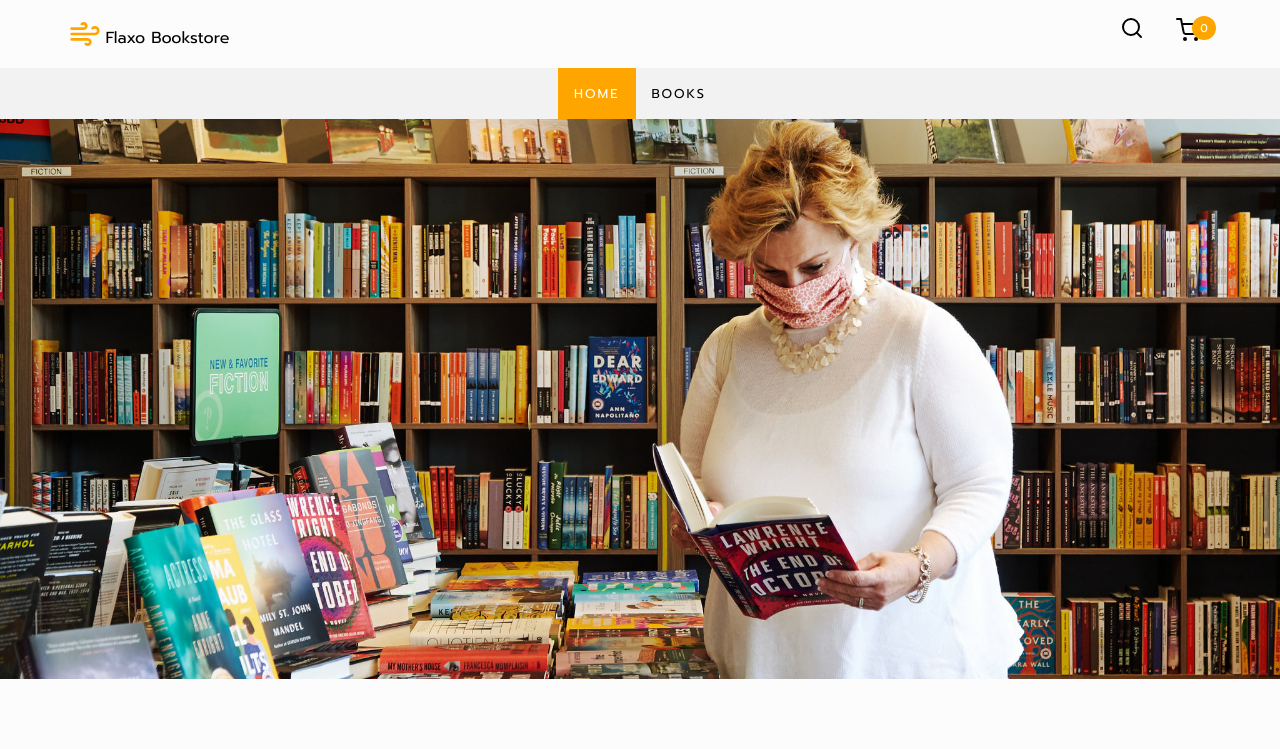
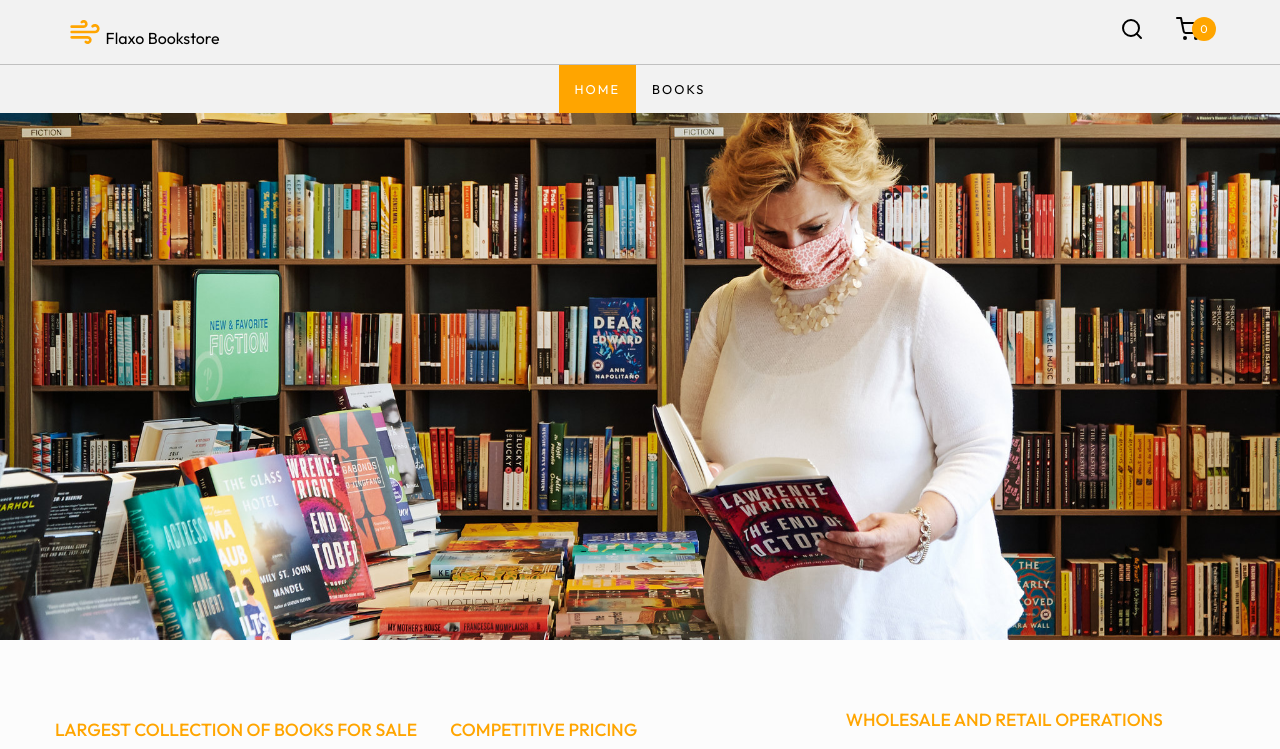
Before and after one commit to Obizim/flaxo, a React (Create React App) app: page / in a window 1280 px wide. Shown: the top 749 px of the page. Built offline with nearby package versions, Linux system fonts and the light colour scheme; no server answers.

Commit message:
made header fixed & updates

```diff
--- a/src/components/header/header.scss
+++ b/src/components/header/header.scss
@@ -1,12 +1,21 @@
+.header-container {
+  position: fixed;
+  width: 100%;
+  z-index: 2;
+  top: 0;
+  height: 20vh;
+}
+
 .header {
   display: flex;
   justify-content: space-between;
   align-items: center;
-  margin: 1rem 0;
-  padding: 0 4rem;
+  border-bottom: 1px solid #c0c0c0;
+  padding: 1rem 4rem;
+  background-color: #f2f2f2;
 
   @media screen and (max-width: 600px) {
-    padding: 0 1rem;
+    padding: 1rem;
   }
 
   &-logo {
@@ -98,7 +107,7 @@
 
 .modal-content {
   background-color: #fcfcfc;
-  margin: auto;
+  margin: calc(100vh - 90vh) auto;
   padding: 20px;
   border: 1px solid #d3d2d2;
   width: 50%;
--- a/src/components/header/index.js
+++ b/src/components/header/index.js
@@ -81,6 +81,7 @@ const Header = () => {
         )}
       </>
 
+      <section className="header-container">
       <header className="header">
         <div className="header-logo">
           <FiWind className="logo" />
@@ -119,6 +120,7 @@ const Header = () => {
           </NavLink>
         </ul>
       </nav>
+      </section>
     </>
   );
 };
--- a/src/index.scss
+++ b/src/index.scss
@@ -1,4 +1,5 @@
 @import url("https://fonts.googleapis.com/css2?family=Prompt:wght@300;400;500&display=swap");
+@import url('https://fonts.googleapis.com/css2?family=Outfit:wght@300;400;500&display=swap');
 
 *,
 *:before,
@@ -20,6 +21,7 @@ body {
   box-sizing: border-box;
   overflow-x: hidden;
   font-family: "Prompt", sans-serif;
+  font-family: 'Outfit', sans-serif;
   background-color: #fcfcfc;
 }
 
--- a/src/pages/Home.jsx
+++ b/src/pages/Home.jsx
@@ -1,4 +1,4 @@
-import { useContext } from "react";
+import { useContext, useEffect } from "react";
 import { NavLink } from "react-router-dom";
 import BookCards from "../components/cards/bookcards";
 import Loader from "../components/loader";
@@ -30,6 +30,10 @@ const services = [
 const Home = () => {
   const { books, loading } = useContext(bookContext);
   const { onAdd } = useContext(cartContext);
+
+  useEffect(()  => {
+    window.scrollTo(0,0);
+  }, [])
 
   if (loading) {
     return <Loader />;
--- a/src/styles/book.scss
+++ b/src/styles/book.scss
@@ -1,7 +1,7 @@
 .book-details {
   max-width: 1200px;
   padding: 1rem 15px;
-  margin: 2rem auto;
+  margin: calc(100vh - 80vh) auto;
 
   .description {
     line-height: 1.7;
--- a/src/styles/home.scss
+++ b/src/styles/home.scss
@@ -2,6 +2,7 @@
   height: calc(100vh - 30vh);
   width: 100%;
   object-fit: cover;
+  margin-top: calc(100vh - 90vh);
 
   @media screen and (max-width: 420px) {
     height: calc(100vh - 40vh);
@@ -42,6 +43,7 @@
 
   .all-books {
     font-weight: 400;
+    margin-top: calc(100vh - 80vh);
   }
 
   &-books {
```
Also changed, not shown: src/components/search-result/index.jsx (line endings or trailing spaces).
